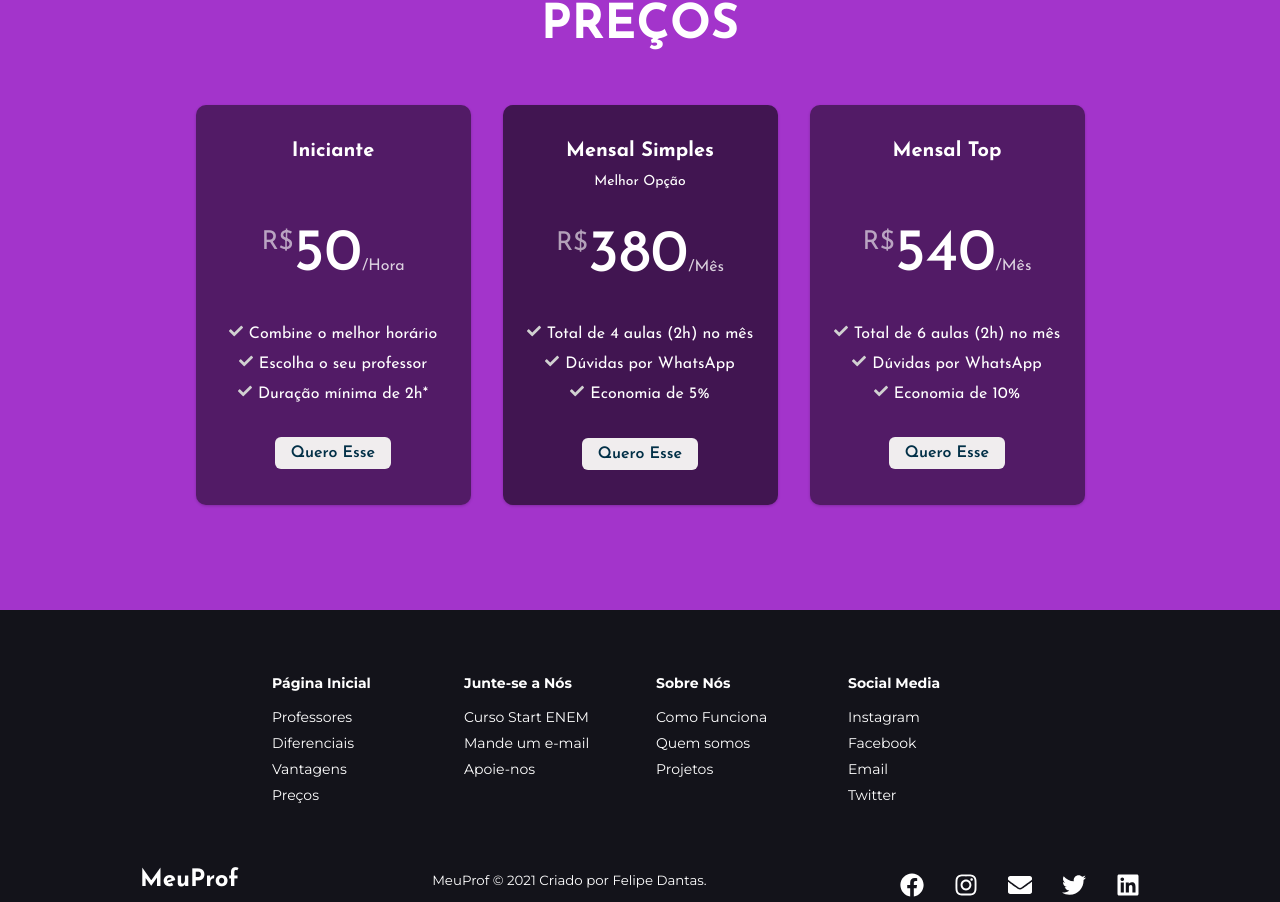
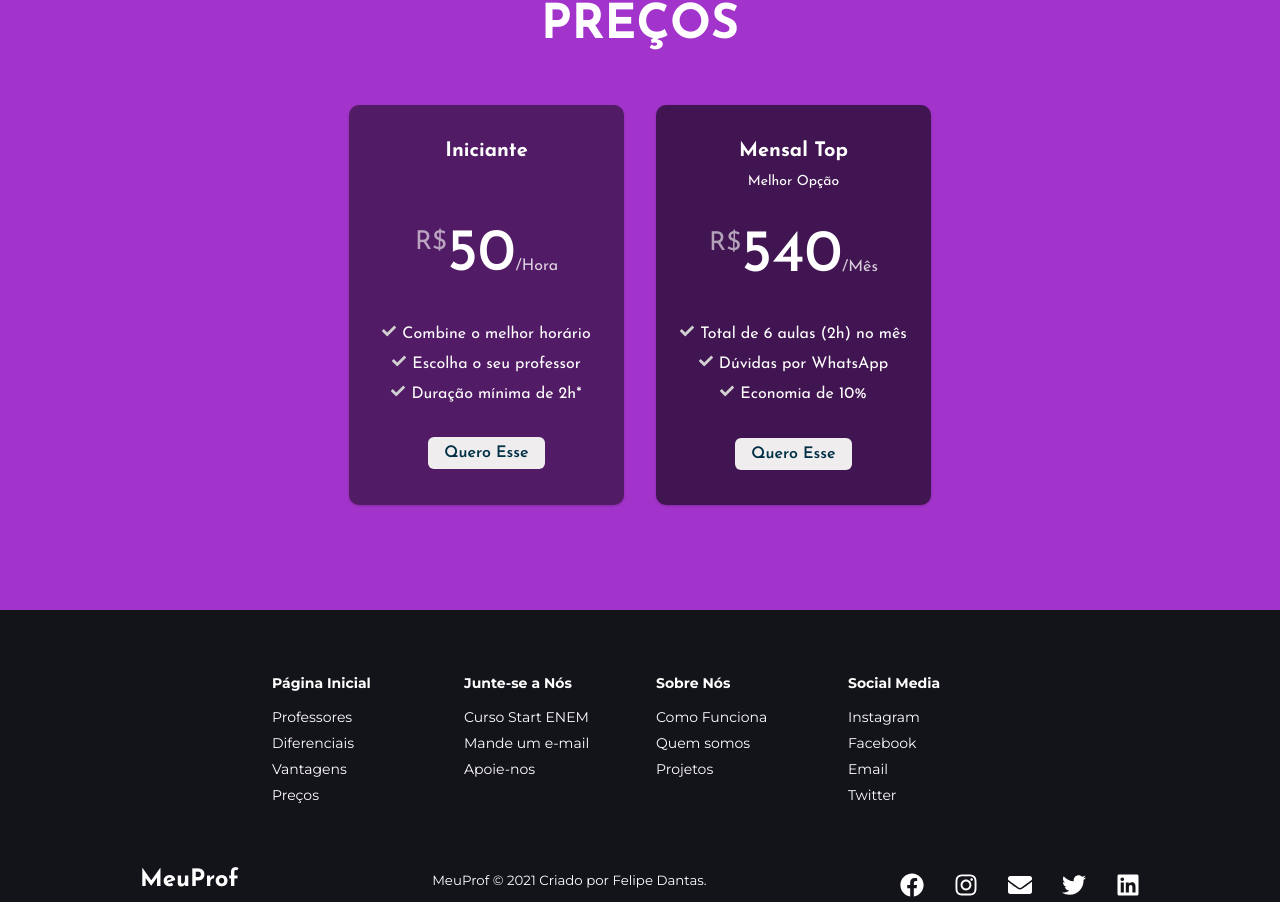
Before and after one commit to felipedantas184/MeuProfNext, a Next.js app: page / in a window 1280 px wide. Shown: the part 3133-4035 px from the top of the page. Built offline with nearby package versions, Linux system fonts and the light colour scheme.

Commit message:
remove plan

```diff
--- a/components/Pricing/PricingData.js
+++ b/components/Pricing/PricingData.js
@@ -12,7 +12,7 @@ export const PricesList = [
         item3: "Duração mínima de 2h*",
         link: "https://api.whatsapp.com/send?phone=5586995185757&text=Ol%C3%A1!%20Gostaria%20de%20contratar%20o%20Plano%20Iniciante.%0APode%20me%20ajudar%3F",
     },
-	{
+	/*{
 		id: 2,
         pricipal: true,
 		title: 'Mensal Simples',
@@ -24,12 +24,12 @@ export const PricesList = [
         item2: "Dúvidas por WhatsApp",
         item3: "Economia de 5%",
         link: "https://api.whatsapp.com/send?phone=5586995185757&text=Ol%C3%A1!%20Gostaria%20de%20contratar%20o%20Plano%20Mensal%20Simples.%0APode%20me%20ajudar%3F",
-    },
+    },*/
 	{
 		id: 3,
-        pricipal: false,
+        pricipal: true,
 		title: 'Mensal Top',
-		subtitle: '',
+		subtitle: 'Melhor Opção',
         description: 'Dedicação total e foco em resultados',
         value: "540",
         interval: "Mês",
```
